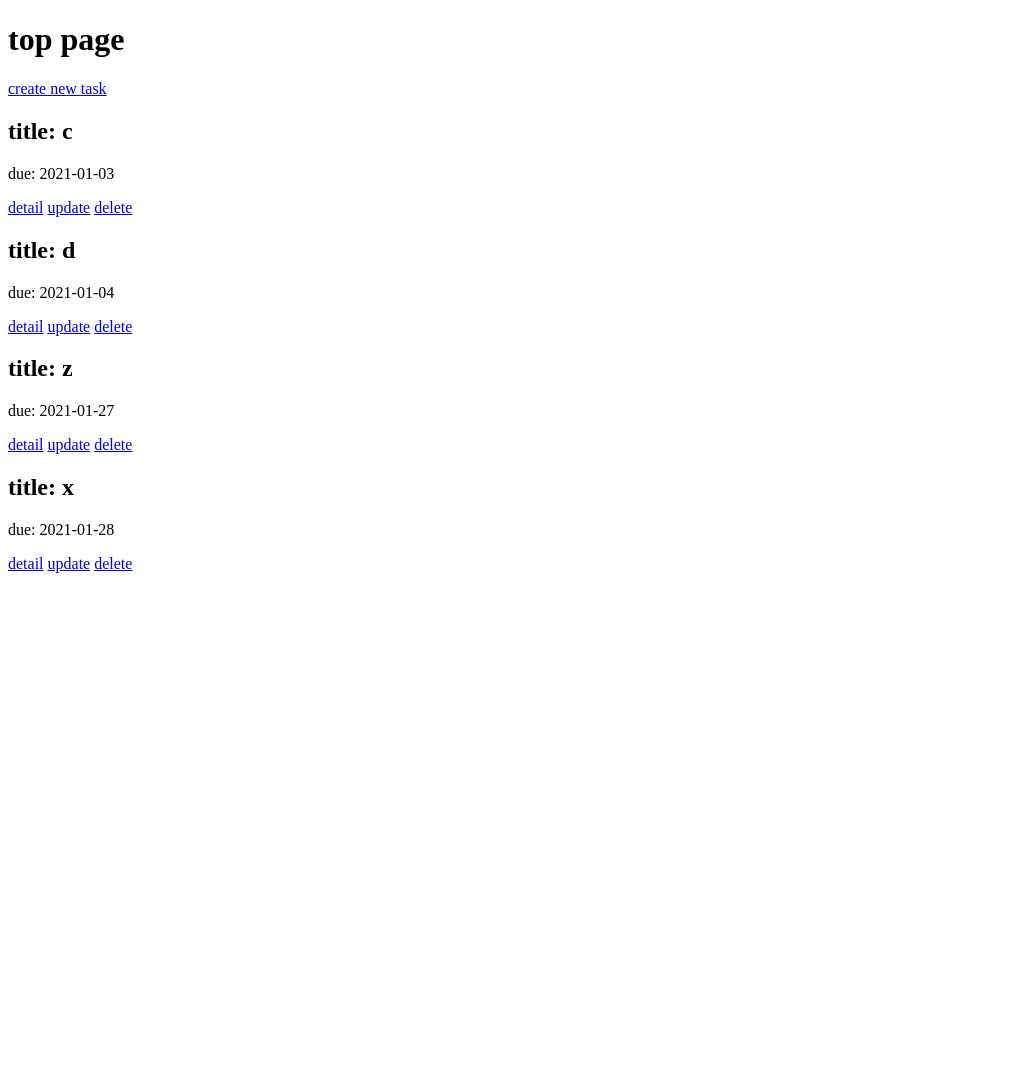
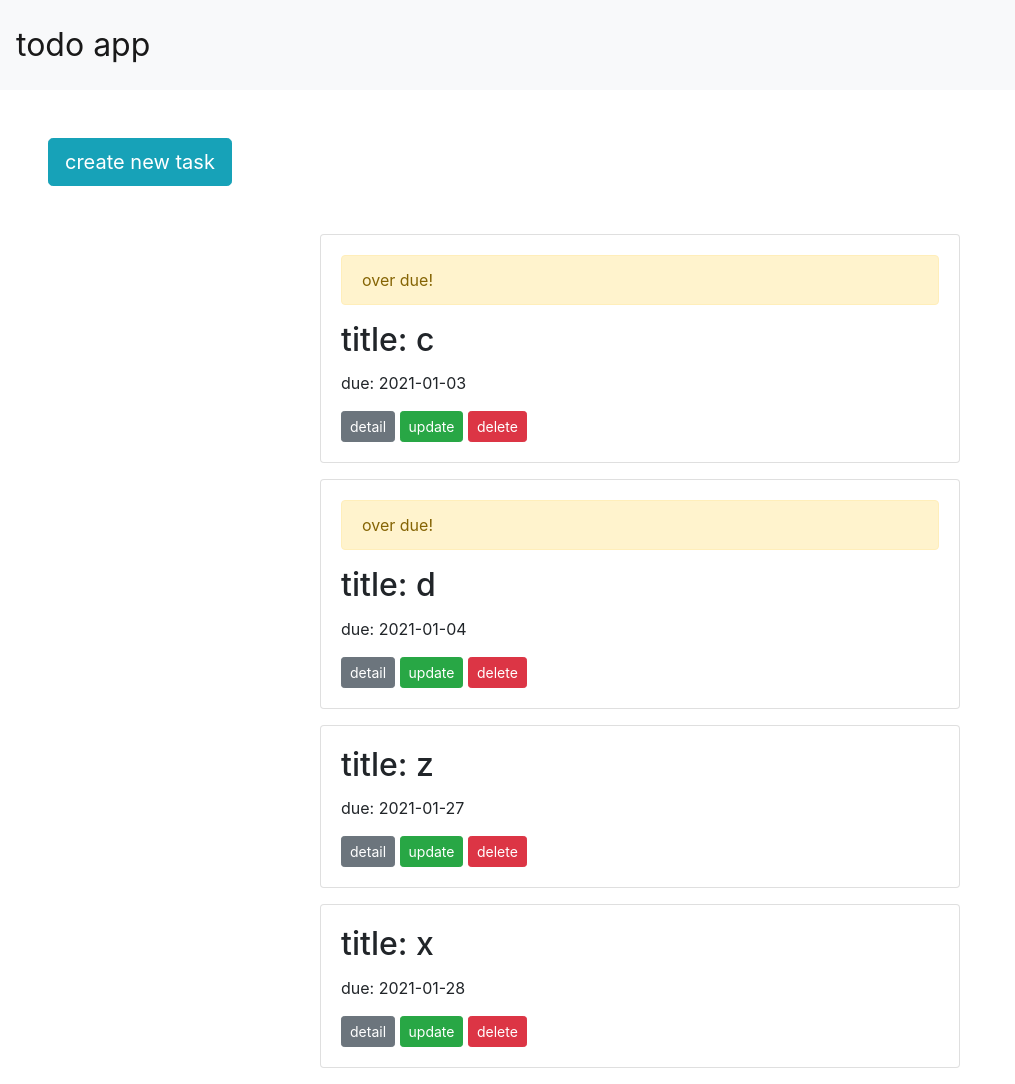
Before and after one commit to nikotamajapan/flask, a Flask app: page / in a window 1280 px wide. Shown: the whole page, without its empty margins (0-1015 px from the left). Before the commit the page ends 573 px from the top, so only its background shows below. Run offline with Flask 2, Linux system fonts and the light colour scheme; data comes from the database, SQL or seed files in the repository; both versions use the stored data as it was after the commit; some libraries are stand-ins or nearby versions.

Commit message:
103 綺麗になった

```diff
--- a/app.py
+++ b/app.py
@@ -1,6 +1,6 @@
-from datetime import datetime
+from datetime import datetime, date
 
-from flask import Flask, render_template, request, redirect
+from flask import Flask, render_template, request, redirect, url_for
 from flask_sqlalchemy import SQLAlchemy
 
 app = Flask(__name__)
@@ -20,7 +20,7 @@ def index():
     if request.method == 'GET':
         posts = Post.query.order_by(Post.due).all()
 
-        return render_template('index.html', posts=posts)
+        return render_template('index.html', posts=posts, today=date.today())
     else:
         title = request.form.get('title')
         detail = request.form.get('detail')
--- a/templates/base.html
+++ b/templates/base.html
@@ -3,10 +3,14 @@
 <head>
     <meta charset="UTF-8">
     <meta name="viewport" content="width=device-width, initial-scale=1.0">
+    <link rel="stylesheet" href="{{url_for('static', filename='css/bootstrap.min.css')}}">
     <title>Document</title>
     {% block head %}{% endblock %}
 </head>
 <body>
+    <nav class="navbar navbar-light bg-light p-3">
+        <a class="navbar-brand" href="/" style="font-size: 2rem;">todo app</a>
+    </nav>
     {% block body %}{% endblock %}
 
 
--- a/templates/index.html
+++ b/templates/index.html
@@ -1,13 +1,25 @@
 {% extends 'base.html' %}
 
 {% block body %}
-<h1>top page</h1>
-<a href="/create" role='button'>create new task</a>
+<a class="btn btn-info btn-lg m-5" href="/create" role='button'>create new task</a>
 {% for post in posts %}
-<h2>title: {{post.title}} </h2>
-<p>due: {{post.due.date()}}</p>
-<a href="detail/{{ post.id }}" role='button'>detail</a>
-<a href="update/{{ post.id }}" role='button'>update</a>
-<a href="delete/{{ post.id }}" role='button'>delete</a>
+<div class="card w-50 mb-3" style="margin: auto;">
+    <div class="card-body">
+        {% if post.due.date()< today %}
+        <div class="alert alert-warning" role="alert">
+            over due!
+        </div>
+
+        {% endif %}
+
+        <h2 class="card-title">title: {{post.title}} </h2>
+        <p>due: {{post.due.date()}}</p>
+        <a class="btn btn-secondary btn-sm" href="detail/{{ post.id }}" role='button'>detail</a>
+        <a class="btn btn-success btn-sm" href="update/{{ post.id }}" role='button'>update</a>
+        <a class="btn btn-danger btn-sm" href="delete/{{ post.id }}" role='button'>delete</a>
+    </div>
+</div>
+
+
 {% endfor %}
 {% endblock %}
```
Also changed, not shown: todo.db.
